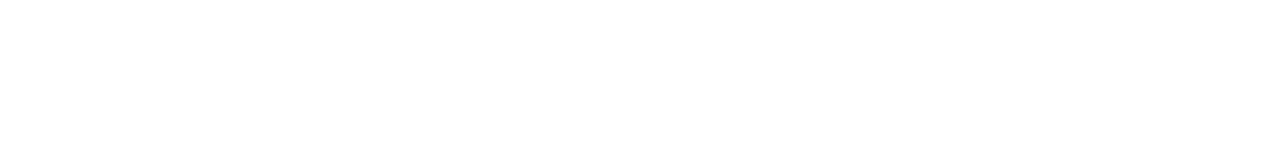
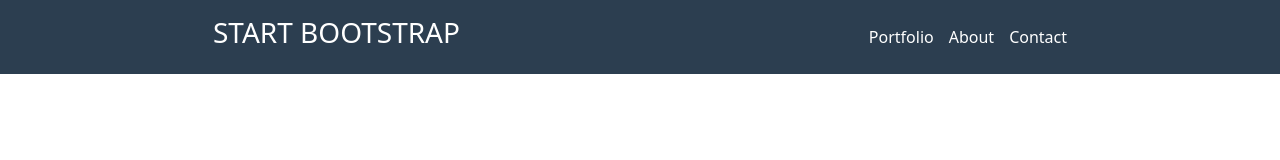
Before and after one commit to Gius993/html-css-bootstrap-freelancer, a plain HTML site: page index.html in a window 1280 px wide. Drawn offline with nearby package versions, Linux system fonts and the light colour scheme.

```diff
--- a/css/style.css
+++ b/css/style.css
@@ -0,0 +1,37 @@
+/*****reset personali******/
+header{
+	width: 100%;
+	background-color: #2c3e50;
+	color: white;
+}
+ul{
+	list-style-type: none;
+}
+
+
+/******************************/
+
+
+/*footer*******/
+.container-mio{
+	padding: 1rem;
+}
+.container-mio ul, h2{
+	margin: 0px;
+	padding: 0px;
+}
+.comand-footer{
+	display: flex;
+	justify-content: space-around;
+	align-items: center;
+}
+.comand-footer ul{
+	display: flex;
+	align-items: center;
+}
+.comand-footer li{
+	margin-left: 15px;
+}
+h2{
+	margin-bottom: 1rem;
+}
--- a/index.html
+++ b/index.html
@@ -11,6 +11,27 @@
 <body>
 	<!--header-->
 	<header>
+		<!--container-->
+		<div class="container-mio">
+			<!--start-->
+			<div class="comand-footer">
+				<div>
+					<h3>START BOOTSTRAP</h3>
+				</div>
+				<!--nav-->
+				<div>
+					<!--list-->
+					<ul>
+						<li>Portfolio</li>
+						<li>About</li>
+						<li>Contact</li>
+					</ul>
+
+				</div>
+
+			</div>
+
+		</div>
 
 	</header>
 	<!--main-->
```
